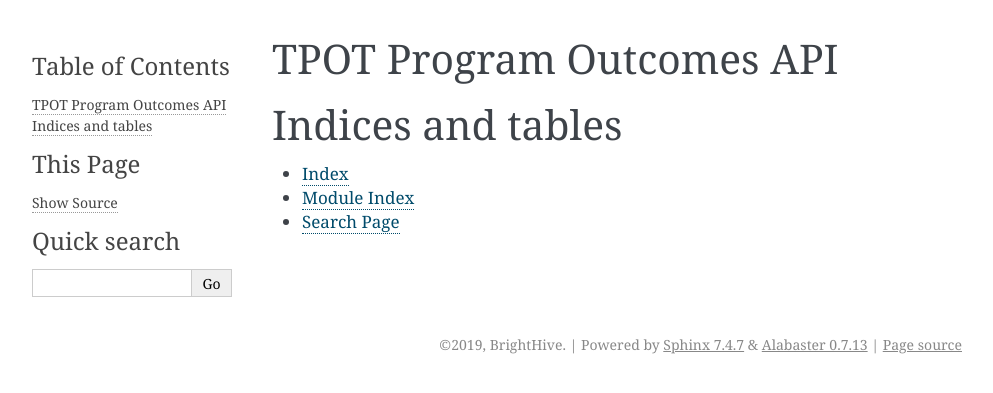
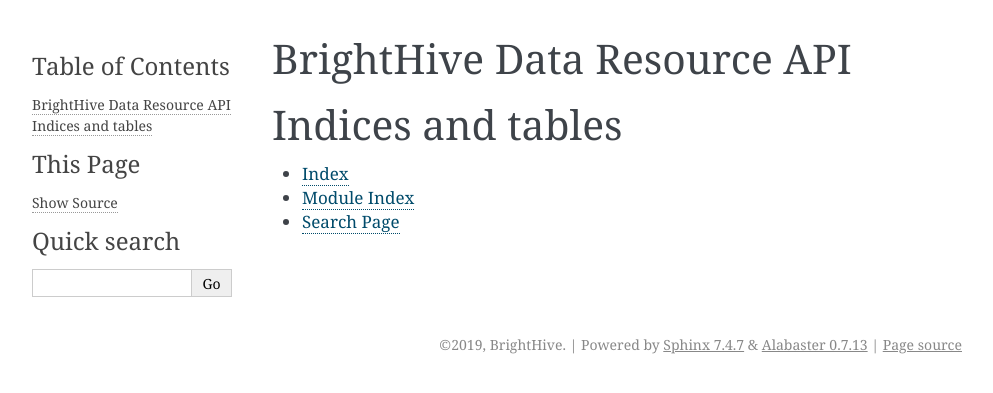
Before and after one commit to brighthive/data-resource-api-static, a Sphinx documentation site: the page built from docs/source/index.rst, in a window 1280 px wide. Shown: the top 393 px of the page, without its empty margins (148-1141 px from the left). Built offline with Sphinx 7.4.7, drawn with Linux system fonts in a browser that asks for light colours.

Commit message:
doc: cleanup documentation infrastructure based on repo name change

```diff
--- a/docs/source/conf.py
+++ b/docs/source/conf.py
@@ -19,14 +19,14 @@
 
 # -- Project information -----------------------------------------------------
 
-project = 'program-outcomes-api'
+project = 'data-resource-api'
 copyright = '2019, BrightHive'
 author = 'Gregory Mundy'
 
 # The short X.Y version
-version = ''
+version = '1.0'
 # The full version, including alpha/beta/rc tags
-release = '0.0.1'
+release = '1.0.0.-beta'
 
 
 # -- General configuration ---------------------------------------------------
--- a/docs/source/index.rst
+++ b/docs/source/index.rst
@@ -3,8 +3,8 @@
    You can adapt this file completely to your liking, but it should at least
    contain the root `toctree` directive.
 
-TPOT Program Outcomes API
-=========================
+BrightHive Data Resource API
+============================
 
 .. toctree::
    :maxdepth: 2
```
